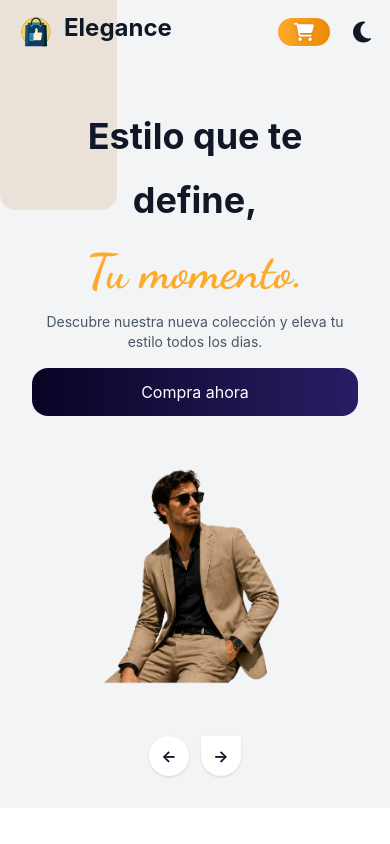
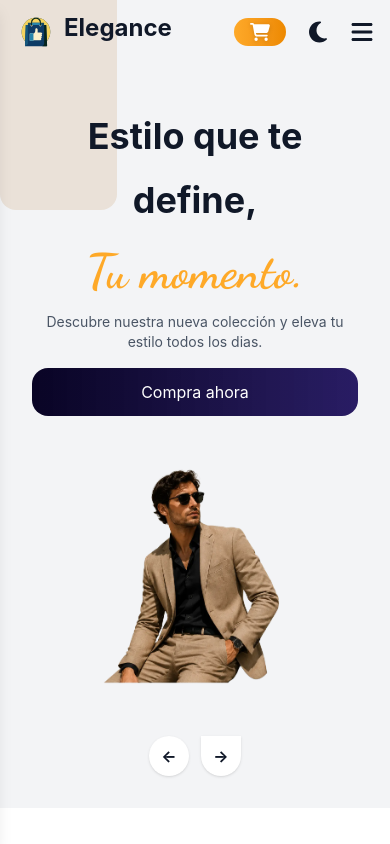
Before and after one commit to elmejorbruno/ecommerce-store, a React (Vite) app: page / in a window 390 px wide. Shown: the top 844 px of the page. Built offline with nearby package versions, Linux system fonts and the light colour scheme.

Commit message:
Se agrego la logica, esturutura y estilos al menu para movil en el archivo Navbar.jsx

```diff
--- a/src/Components/Global/Navbar/Navbar.jsx
+++ b/src/Components/Global/Navbar/Navbar.jsx
@@ -1,7 +1,10 @@
 import { IoMdSearch } from 'react-icons/io';
 import ShopBag from '../../../assets/icon/bag-blue-circulo-yellow.svg';
-import { FaCaretDown, FaCartShopping } from 'react-icons/fa6';
+import {  FaBars, FaCaretDown, FaCartShopping } from 'react-icons/fa6';
 import DarkMode from '../../DarkMode';
+import { Link } from 'react-router-dom';
+import { useState } from 'react';
+import { FaTimes } from 'react-icons/fa';
 
 const Menu = [
 	{
@@ -44,33 +47,33 @@ const DropdownLinks = [
 ];
 
 const Navbar = () => {
+	const [openMenu, setOpenMenu] = useState(false);
+	const [openDropdown, setOpenDropdown] = useState(false);
+
 	return (
 		// <div className="shadow-md bg-white dark:bg-gray-900 dark:text-white duration-200
-		<div
-			className="absolute
-    top-0
-    left-0
-    w-full
-    z-50
-    text-gray-900
-    dark:text-white
-    duration-200"
-		>
+		<header className='absolute top-0
+			left-0 w-full z-50 text-gray-900 dark:text-white duration-200'>
+
+		 {/* TOP NAVBAR */}
+
 			{/* upper Navbar */}
 			{/* <div className="bg-accent/90  py-3"> */}
 			<div className=" py-3">
 				<div className="container flex justify-between items-center">
+					 {/* LOGO */}
 					<div className="">
-						<a href="#" className="font-bold text-2xl sm:text-3xl flex gap-2">
+						<Link to="/" className="font-bold text-2xl sm:text-3xl flex gap-2">
 							<img src={ShopBag} alt="Logo" className="w-10 " />
 							Elegance
-						</a>
+						</Link>
 					</div>
-					{/* search bar */}
+					{/* search bar  + BUTTON + DARKMODE */}
 					<div
 						className="flex justify-between items-center
                 gap-5"
 					>
+					{/* SEARCH */}
 						<div
 							className="relative group hidden
                     sm:block"
@@ -99,56 +102,63 @@ const Navbar = () => {
 						>
 							<span
 								className="group-hover:block
-                    hidden transition-all duration-200
-                    "
+                    			hidden transition-all duration-200 "
 							>
 								Order
 							</span>
 							<FaCartShopping
 								className="text-xl
-                    text-white drop-shadow-sm
-                    cursor-pointer"
+								text-white drop-shadow-sm
+								cursor-pointer"
 							/>
 						</button>
+
 						{/* Darkmode Switch */}
-						<div className="">
+
 							<DarkMode />
-						</div>
+
+            			{/* HAMBURGER MOBILE */}
+						<button
+						className="sm:hidden text-2xl"
+						onClick={() => setOpenMenu(true)}>
+							<FaBars/>
+						</button>
 					</div>
 				</div>
 			</div>
-			{/* lower Navbar */}
+
+      		{/* DESKTOP MENU */}
 
 			<div className="flex justify-center items-center">
-				<ul className="sm:flex hidden  items-center gap-4 py-3">
+				<ul className="sm:flex hidden items-center gap-4 py-3">
 					{Menu.map((data) => (
 						<li key={data.id} className="">
-							<a
-								href={data.link}
-								className="inline-block px-4  hover:text-primary transition-all duration-200"
+							<Link
+								to={data.link}
+								className="inline-block px-4 hover:text-primary transition-all duration-200"
 							>
 								{data.name}
-							</a>
+							</Link>
 						</li>
 					))}
-					{/* Simple dropdown  */}
+					{/* DROPDOWN DESKTOP */}
 					<li className="group relative cursor-pointer">
-						<a href="#" className="flex items-center fap-[2px] py-2">
+						<Link to="#" className="flex items-center gap-[2px] py-2">
 							En circulacion
 							<span>
 								<FaCaretDown className="transition-all duration-200 group-hover:rotate-180" />
 							</span>
-						</a>
+						</Link>
 						<div className="absolute z-[999] hidden group-hover:block w-[250px] rounded-md bg-white dark:bg-gray-900 shadow-md ">
 							<ul className="absolute bg-white dark:bg-gray-900 shadow-md rounded-md py-2 px-4 mt-2">
 								{DropdownLinks.map((data) => (
 									<li key={data.id} className="">
-										<a
-											href={data.link}
+										<Link
+											to={data.link}
 											className="inline-block w-full rounded-md p-2 hover:bg-gray-200 dark:hover:bg-gray-700 "
 										>
 											{data.name}
-										</a>
+										</Link>
 									</li>
 								))}
 							</ul>
@@ -156,7 +166,76 @@ const Navbar = () => {
 					</li>
 				</ul>
 			</div>
-		</div>
+			 {/* MOBILE MENU OVERLAY */}
+
+			{openMenu && (
+				<div
+				className="fixed inset-0 bg-black/40 backdrop-blur-sm sm:hidden"
+				onClick={() => setOpenMenu(false)}
+				></div>
+			)}
+
+			{/* MOBILE MENU SIDEBAR */}
+			<div
+				className={`fixed top-0 left-0 h-full w-[260px] bg-white dark:bg-gray-900 shadow-lg p-5 sm:hidden transition-transform duration-300 ${
+				openMenu ? 'translate-x-0' : '-translate-x-full'
+				}`}
+			>
+				{/* CLOSE BUTTON */}
+				<button
+				className="text-2xl mb-5"
+				onClick={() => setOpenMenu(false)}
+				>
+				<FaTimes/>
+				</button>
+
+				{/* MOBILE LINKS */}
+				<ul className="flex flex-col gap-4">
+				{Menu.map((data) => (
+					<li key={data.id}>
+					<Link
+						to={data.link}
+						onClick={() => setOpenMenu(false)}
+						className="block py-2 text-lg hover:text-primary"
+					>
+						{data.name}
+					</Link>
+					</li>
+				))}
+
+				{/* DROPDOWN MOBILE */}
+				<li>
+					<button
+					className="flex items-center justify-between w-full py-2 text-lg"
+					onClick={() => setOpenDropdown(!openDropdown)}
+					>
+					En circulación
+					<FaCaretDown
+						className={`transition-transform ${
+						openDropdown ? 'rotate-180' : ''
+						}`}
+					/>
+					</button>
+
+					{openDropdown && (
+					<ul className="pl-4 flex flex-col gap-2">
+						{DropdownLinks.map((data) => (
+						<li key={data.id}>
+							<Link
+							to={data.link}
+							onClick={() => setOpenMenu(false)}
+							className="block py-2 hover:text-primary"
+							>
+							{data.name}
+							</Link>
+						</li>
+						))}
+					</ul>
+					)}
+				</li>
+				</ul>
+			</div>
+		</header>
 	);
 };
 
```
